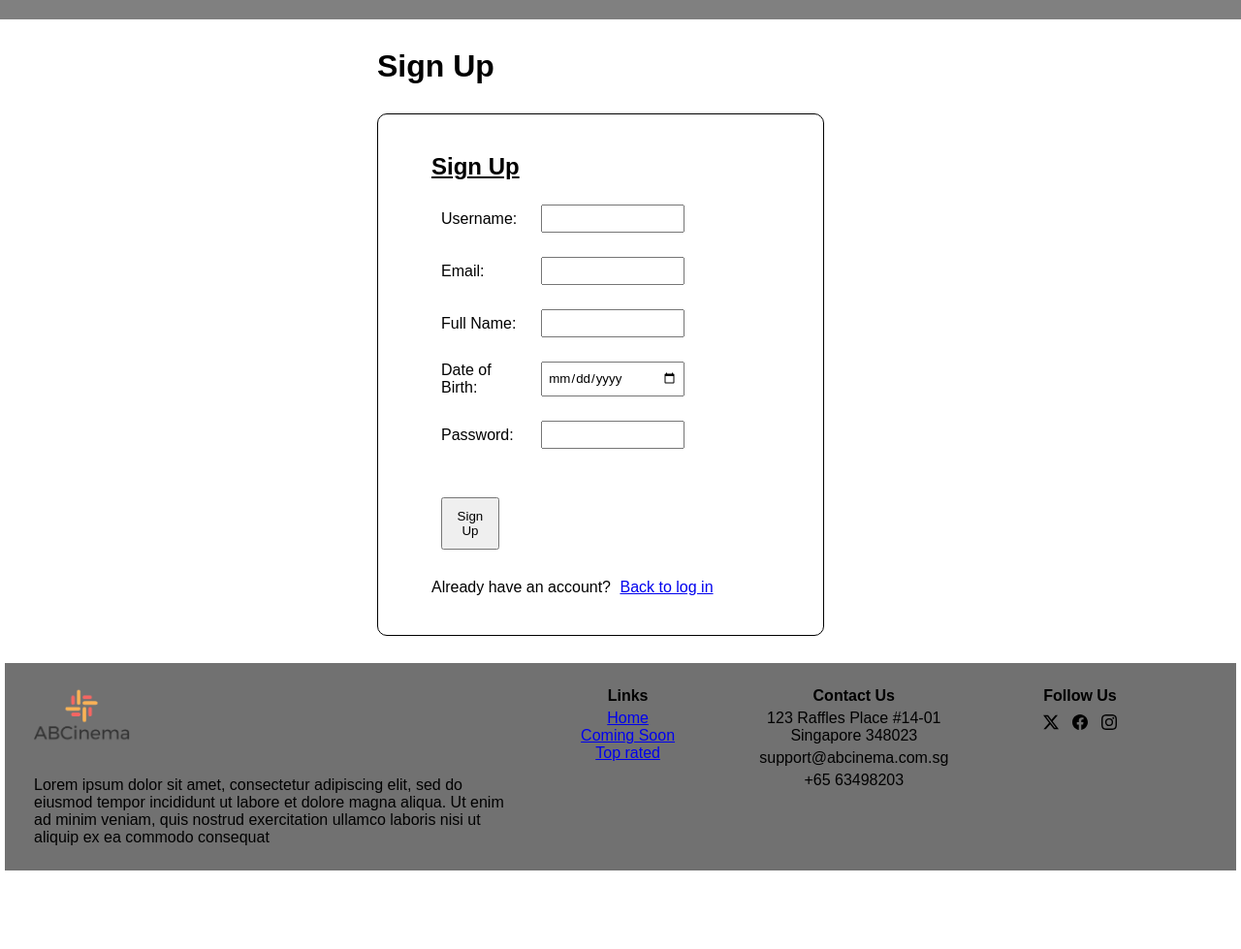
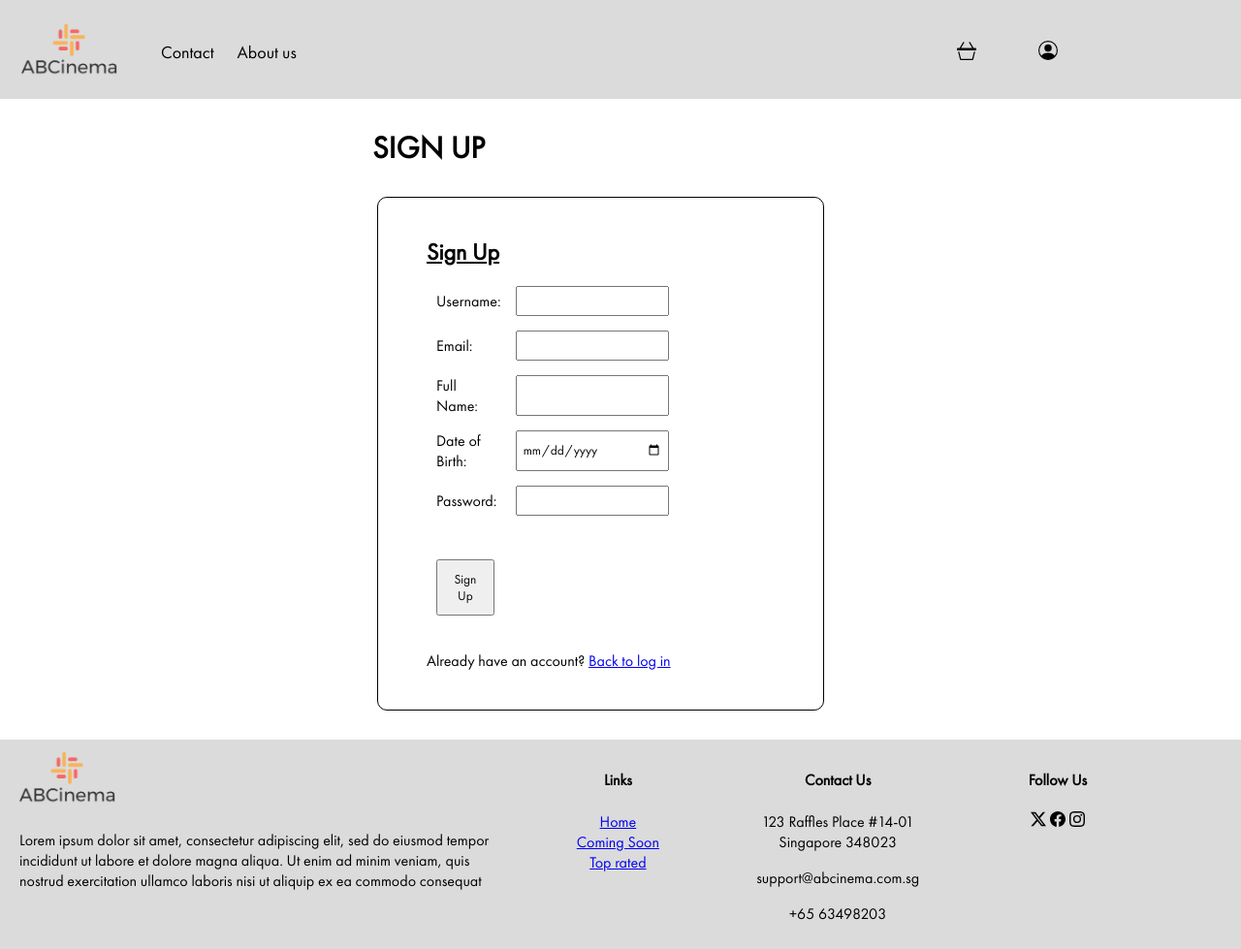
Before and after one commit to mingzhi987/ABCinema, a PHP site: page /Users/sign_up.php in a window 1280 px wide. Shown: the whole page at 97% size. Before the commit the page ends 898 px from the top, so only its background shows below. Run offline with PHP 8.4, Linux system fonts and the light colour scheme.

Commit message:
added design features for 3 pages
affected pages: movies.php, sign_in.php, sign_up.php

changes:
-added futura font, this can be access at all pages
-standardised colour scheme, so that it will display the same on both mac and winOS devices
-implemented fonts and height adjustments for desktop sizes

TODO:
-frickin modify/delete tickets, only can resume that on Monday
-adding about.html page within the ranks
-complete the rest of design for other 3 pages (display_indiv_movie.php, checkout.php, profile.php)
-adding admin login and management page inside

```diff
--- a/abcmovies.css
+++ b/abcmovies.css
@@ -1,7 +1,27 @@
+@font-face {
+  font-family: 'Futura';
+  src: url('./fonts/FuturaCyrillicBook.woff') format('woff');
+  font-weight: normal;
+  font-style: normal;
+}
+
+* {
+  font-family: Futura;
+  padding: 0;
+}
+
+
 /* General */
 html, body {
     margin: 0px;
     padding: 0px;
+    height: 100%;
+}
+
+.content-wrapper {
+  min-height: 100%;
+  display: flex;
+  flex-direction: column;
 }
 
 /* Add some basic styling */
@@ -73,7 +93,7 @@ hr.dotted {
 /* Style the header with a grey background and some padding */
 .header {
     overflow: hidden;
-    background-color: grey;
+    background-color: #dbdbdb;
     padding: 10px 10px;
     margin: 0px;
 }
@@ -86,7 +106,7 @@ hr.dotted {
     padding: 12px;
     text-decoration: none;
     font-size: 18px;
-    line-height: 25px;
+    /* line-height: 25px; */
     border-radius: 4px;
   }
 
@@ -112,7 +132,7 @@ hr.dotted {
   .header-left {
     float: left;
     align-items: center;
-    width:50%;
+    width:350px;
     padding: 20px 20px 0px 20px;
   }
 
@@ -351,8 +371,12 @@ hr.dotted {
 
 /* footer */
 
+footer{
+  margin-top: auto;
+}
+
 .footer-container{
-    background-color: #717171;
+    background-color: #dbdbdb;
     margin: 0px;
     padding: 10px;
 }
--- a/all_styles.css
+++ b/all_styles.css
@@ -1,6 +1,13 @@
+@font-face {
+    font-family: 'Futura';
+    src: url('./fonts/FuturaCyrillicBook.woff') format('woff');
+    font-weight: normal;
+    font-style: normal;
+  }
+
+
 * {
-    font-family: Arial;
-    margin: 5px;
+    font-family: Futura;
     padding: 0;
     box-sizing: border-box;
 }
@@ -9,6 +16,12 @@ html, body{
     height: 100%;
     display: flex;
     flex-direction: column;
+}
+.header {
+    overflow: visible;
+    background-color: #dbdbdb;
+    padding: 10px 10px;
+    margin: 0px;
 }
 
 .header-content{
@@ -24,6 +37,7 @@ html, body{
     width: 50%;
     margin: 0 auto;
     flex-grow: 1;
+    margin-bottom: 2%;
 }
 .body-content .header{
     margin-bottom: 15px;
--- a/dbconnection.php
+++ b/dbconnection.php
@@ -3,4 +3,10 @@ $servername = "localhost";  // or your server's IP address
 $username = "root"; // replace with your MySQL username
 $password = ""; // replace with your MySQL password
 $database = "abcinema_db"; // replace with your database name
+//$database = "abcinema"; // replace with your second database name
+
+
+
+$conn = new mysqli($servername, $username, $password, $database);
+
 ?>
--- a/login.php
+++ b/login.php
@@ -45,7 +45,7 @@ $conn->close();
     </div>
 
     <div class="body-content">
-        <h1 style="margin-top: 30px; margin-bottom: 30px;">Sign In / Sign Up</h1>
+        <h1 style="margin-top: 30px; margin-bottom: 30px; text-transform: uppercase;">Sign In</h1>
         <div class="sign-up-in-form">
             <h2 style="margin-top: 30px;"><u>Sign In</u></h2>
             <form id="sign_in" method="post" action="">
--- a/sign_up.php
+++ b/sign_up.php
@@ -93,7 +93,7 @@
 </head>
 <body>
     <!-- Nav bar -->
-    <div class="header">
+    <div class="header" style="height: 12.7%;">
         <a href="movies.php">
             <img class=logo src="images/logo/logo.png" href="#">
         </a>
@@ -111,7 +111,7 @@
         </div>
     </div>
     <div class="body-content">
-    <h1 style = "margin-top: 30px; margin-bottom: 30px;">Sign Up</h1>
+    <h1 style = "margin-top: 30px; margin-bottom: 30px; text-transform: uppercase;">Sign Up</h1>
         <div class="sign-up-in-form">
             <h2 style="margin-top: 30px; text-decoration: underline;">Sign Up</h2>
             <form id="sign_in" method="post" action="">
@@ -136,7 +136,6 @@
             <p style="margin-bottom: 30px;">Already have an account? <a href="login.php">Back to log in</a></p>
         </div>
     </div>
-    <br/>
     <footer>
     <div class="footer-container">
         <div class="row">
```
Also changed, not shown: db/movies.sql (added, +78 -0 lines), movies.php (+10 -7 lines), fonts/FuturaCyrillicBold.woff (added), fonts/FuturaCyrillicBook.woff (added), fonts/FuturaCyrillicDemi.woff (added), fonts/FuturaCyrillicExtraBold.woff (added), fonts/FuturaCyrillicHeavy.woff (added), fonts/FuturaCyrillicLight.woff (added), fonts/FuturaCyrillicMedium.woff (added).
